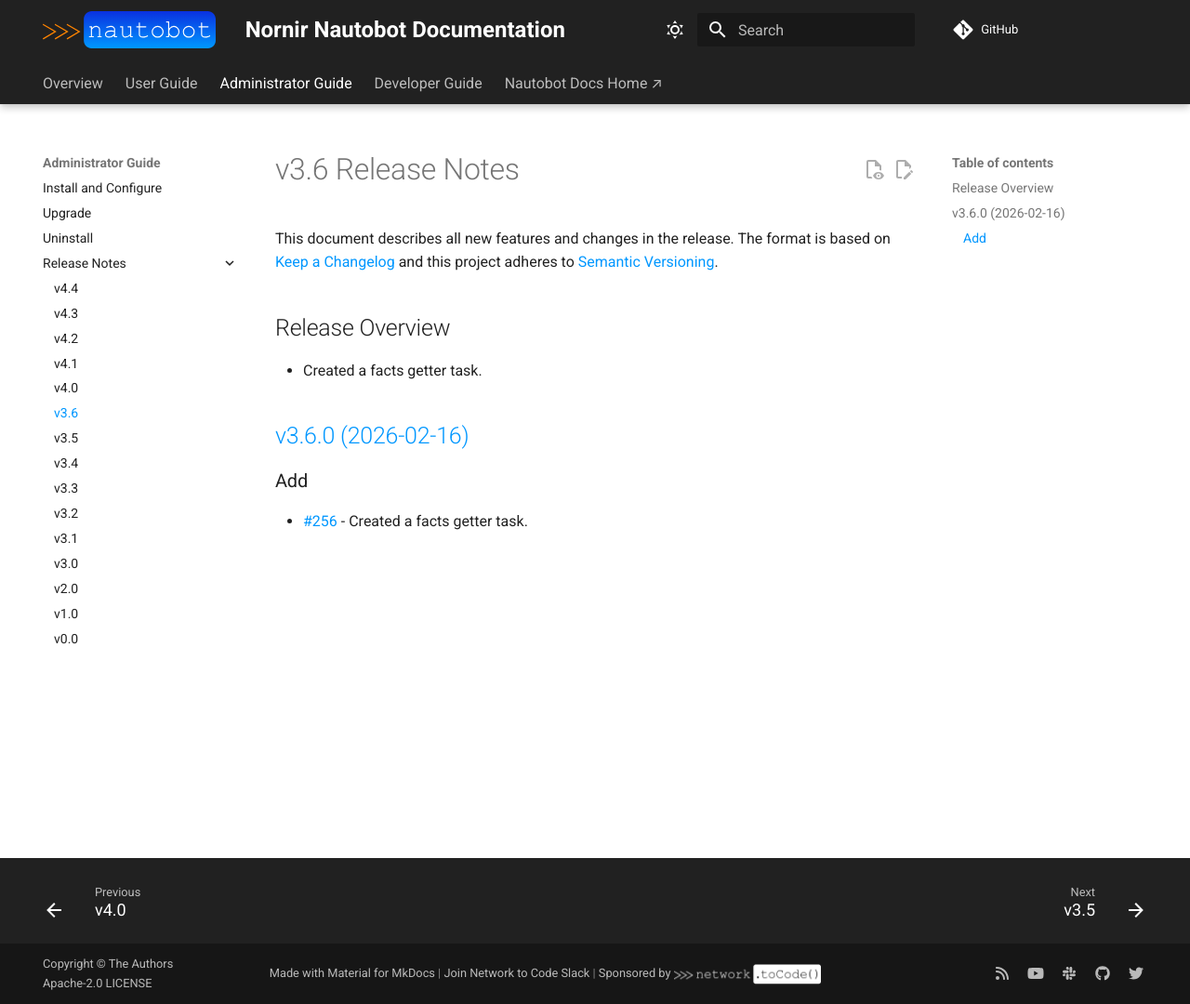
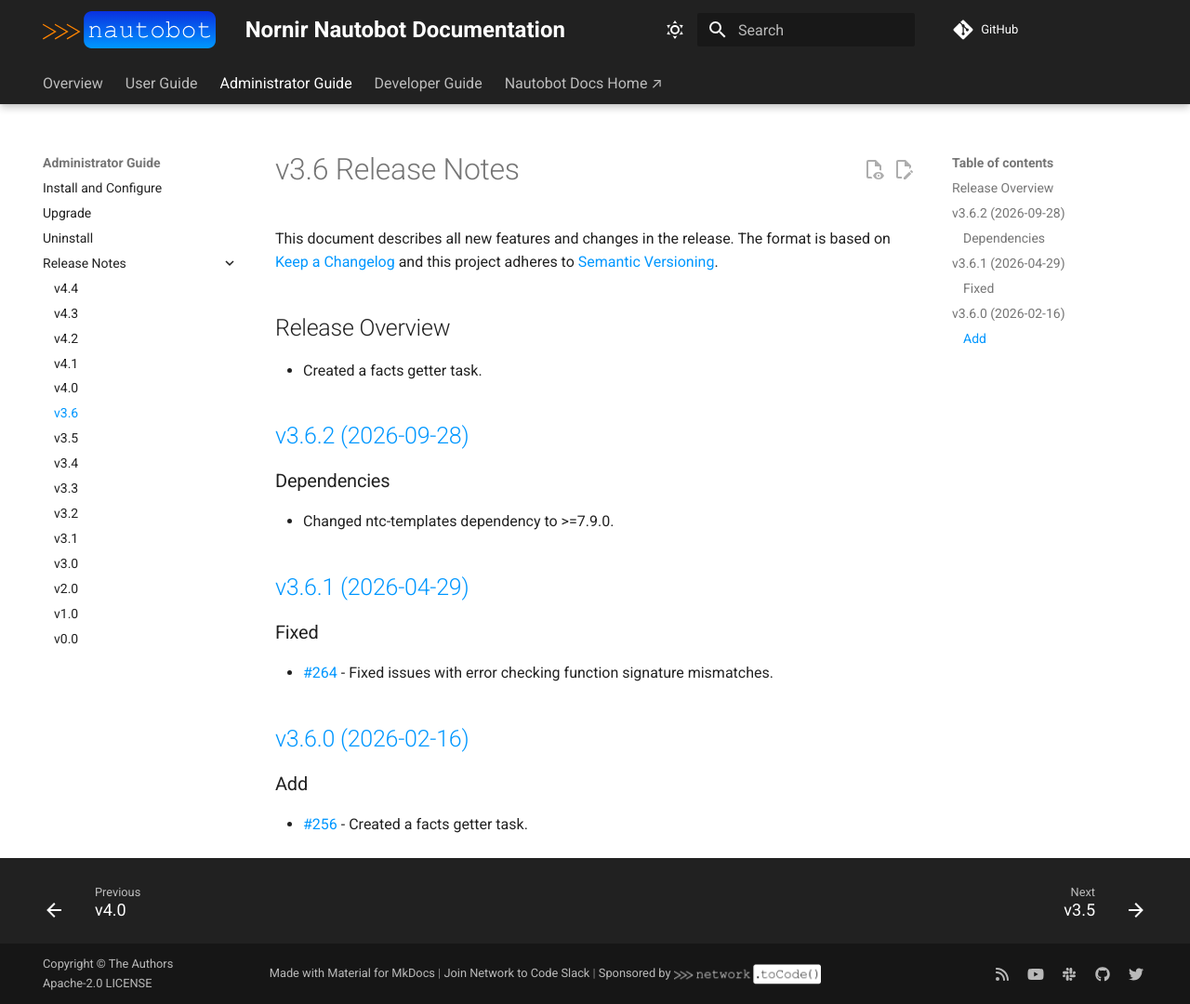
Before and after one commit to nautobot/nornir-nautobot, an MkDocs documentation site: the page built from docs/admin/release_notes/version_3.6.md, in a window 1280 px wide and 1080 px high. Shown: the whole window at 93% size. Built offline with MkDocs 1.6.1 and Material for MkDocs 9.7.7, drawn with Linux system fonts in a browser that asks for light colours; comment, search, counter and statistics services are not loaded.

Commit message:
Update release notes from LTM 2.4 to develop

```diff
--- a/docs/admin/release_notes/version_3.6.md
+++ b/docs/admin/release_notes/version_3.6.md
@@ -7,6 +7,20 @@
 
 -  Created a facts getter task.
 
+<!-- towncrier release notes start -->
+
+## [v3.6.2 (2026-09-28)](https://github.com/nautobot/nornir-nautobot/releases/tag/v3.6.2)
+
+### Dependencies
+
+- Changed ntc-templates dependency to >=7.9.0.
+
+## [v3.6.1 (2026-04-29)](https://github.com/nautobot/nornir-nautobot/releases/tag/v3.6.1)
+
+### Fixed
+
+- [#264](https://github.com/nautobot/nornir-nautobot/issues/264) - Fixed issues with error checking function signature mismatches.
+
 ## [v3.6.0 (2026-02-16)](https://github.com/networktocode/nornir-nautobot/releases/tag/v3.6.0)
 
 ### Add
```
